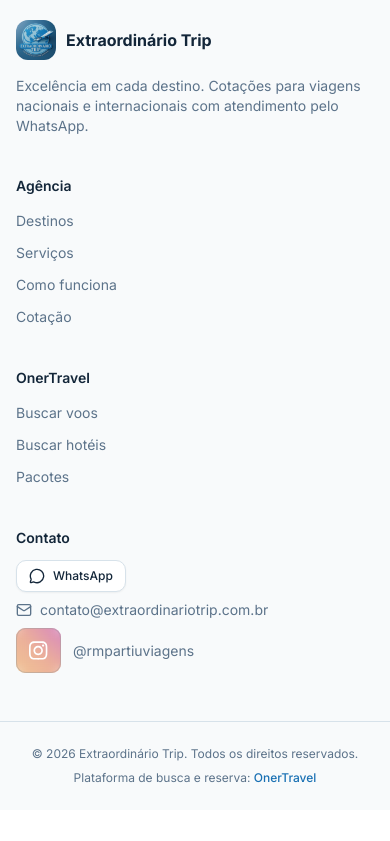
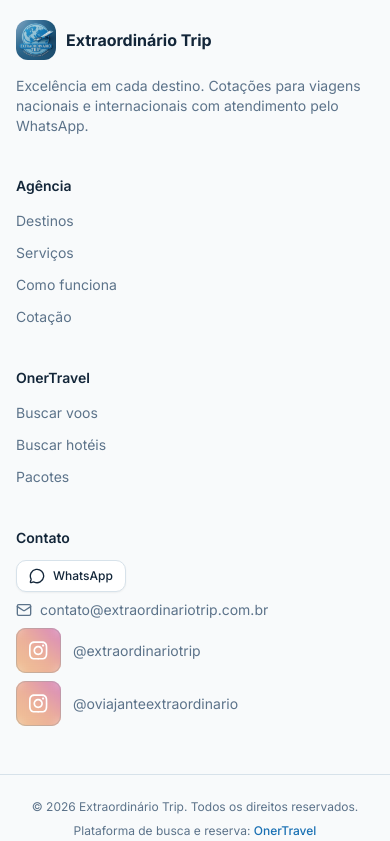
Before and after one commit to blackflash22/milhas-site-, a Next.js app: page /onertravel/voos in a window 390 px wide. Shown: the part 1156-1997 px from the top of the page. Before the commit the page ends 1966 px from the top, so only its background shows below. Built offline with nearby package versions, Linux system fonts and the light colour scheme; no server answers.

Commit message:
Add official and owner Instagram links, update WhatsApp link, increase navbar spacing

```diff
--- a/components/layout/Footer.tsx
+++ b/components/layout/Footer.tsx
@@ -93,13 +93,25 @@
               contato@extraordinariotrip.com.br
             </a>
             <a
-              href="https://www.instagram.com/rmpartiuviagens"
+              href="https://www.instagram.com/extraordinariotrip?igsh=dmtyZTJmaDBnanAx&utm_source=qr"
               target="_blank"
               rel="noopener noreferrer"
               className="inline-flex items-center gap-3 text-sm text-muted-foreground transition-colors hover:text-foreground"
             >
-              <InstagramButton label="Instagram da Extraordinário Trip" />
-              @rmpartiuviagens
+              <InstagramButton label="Instagram oficial da Extraordinário Trip" />
+              @extraordinariotrip
+            </a>
+            <a
+              href="https://www.instagram.com/oviajanteextraordinario?igsh=MXJnbzNvZWJvMHJubQ%3D%3D&utm_source=qr"
+              target="_blank"
+              rel="noopener noreferrer"
+              className="inline-flex items-center gap-3 text-sm text-muted-foreground transition-colors hover:text-foreground"
+            >
+              <InstagramButton
+                href="https://www.instagram.com/oviajanteextraordinario?igsh=MXJnbzNvZWJvMHJubQ%3D%3D&utm_source=qr"
+                label="Instagram do proprietário Extraordinário Trip"
+              />
+              @oviajanteextraordinario
             </a>
           </div>
         </div>
--- a/components/layout/MobileMenu.tsx
+++ b/components/layout/MobileMenu.tsx
@@ -55,13 +55,25 @@
             Pedir cotação
           </WhatsAppButton>
           <a
-            href="https://www.instagram.com/rmpartiuviagens"
+            href="https://www.instagram.com/extraordinariotrip?igsh=dmtyZTJmaDBnanAx&utm_source=qr"
             target="_blank"
             rel="noopener noreferrer"
             className="inline-flex items-center gap-3 rounded-md text-sm font-medium hover:underline"
           >
-              <InstagramButton label="Instagram da Extraordinário Trip" />
-            Instagram
+            <InstagramButton label="Instagram oficial da Extraordinário Trip" />
+            Instagram oficial
+          </a>
+          <a
+            href="https://www.instagram.com/oviajanteextraordinario?igsh=MXJnbzNvZWJvMHJubQ%3D%3D&utm_source=qr"
+            target="_blank"
+            rel="noopener noreferrer"
+            className="inline-flex items-center gap-3 rounded-md text-sm font-medium hover:underline"
+          >
+            <InstagramButton
+              href="https://www.instagram.com/oviajanteextraordinario?igsh=MXJnbzNvZWJvMHJubQ%3D%3D&utm_source=qr"
+              label="Instagram do proprietário Extraordinário Trip"
+            />
+            Instagram proprietário
           </a>
         </div>
       </SheetContent>
--- a/components/layout/Navbar.tsx
+++ b/components/layout/Navbar.tsx
@@ -52,8 +52,13 @@
           ))}
         </nav>
 
-        <div className="flex items-center gap-2">
+        <div className="flex items-center gap-4">
           <InstagramButton className="hidden sm:inline-flex" />
+          <InstagramButton
+            href="https://www.instagram.com/oviajanteextraordinario?igsh=MXJnbzNvZWJvMHJubQ%3D%3D&utm_source=qr"
+            label="Instagram do proprietário Extraordinário Trip"
+            className="hidden sm:inline-flex"
+          />
           <Button asChild className="hidden sm:inline-flex">
             <Link href="/#cotacao">Pedir cotação</Link>
           </Button>
--- a/components/shared/InstagramButton.tsx
+++ b/components/shared/InstagramButton.tsx
@@ -13,8 +13,8 @@
  * Adaptado para Tailwind CSS (sem styled-components).
  */
 export function InstagramButton({
-  href = "https://www.instagram.com/rmpartiuviagens",
-  label = "Instagram da Extraordinário Trip",
+  href = "https://www.instagram.com/extraordinariotrip?igsh=dmtyZTJmaDBnanAx&utm_source=qr",
+  label = "Instagram oficial da Extraordinário Trip",
   className,
 }: InstagramButtonProps) {
   return (
--- a/lib/utils.ts
+++ b/lib/utils.ts
@@ -6,10 +6,10 @@
   return twMerge(clsx(inputs));
 }
 
-/** Número do WhatsApp da agência (mesmo do site de referência). */
-export const WHATSAPP_NUMBER = "5511987569836";
+/** Link direto do WhatsApp da Extraordinário Trip. */
+export const WHATSAPP_LINK = "https://wa.me/message/ZO3SNZ6UOEJAA1";
 
-/** Monta o link wa.me com mensagem pré-preenchida. */
-export function buildWhatsAppLink(message: string): string {
-  return `https://wa.me/${WHATSAPP_NUMBER}?text=${encodeURIComponent(message)}`;
+/** Retorna o link direto do WhatsApp da agência. */
+export function buildWhatsAppLink(_message: string): string {
+  return WHATSAPP_LINK;
 }
```
